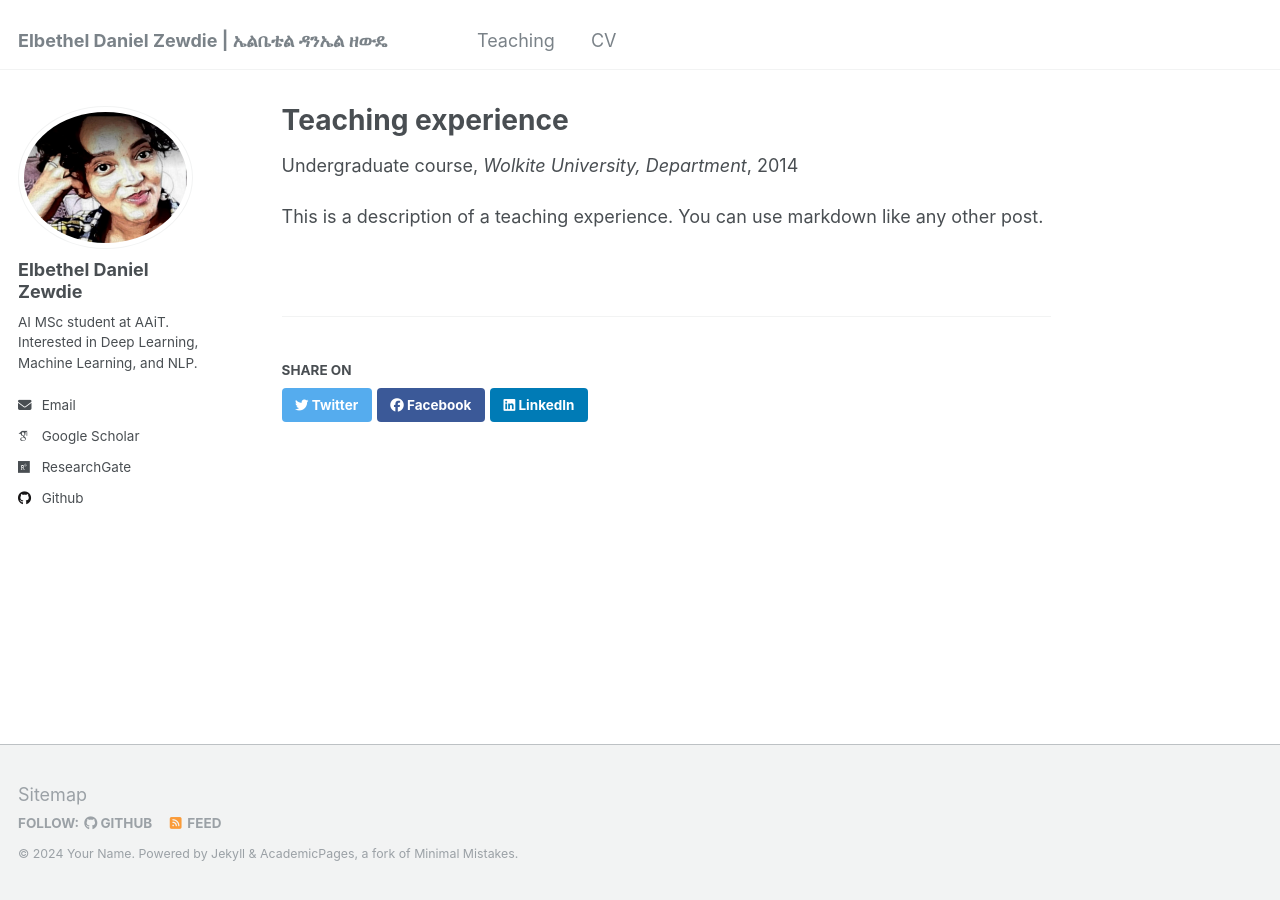
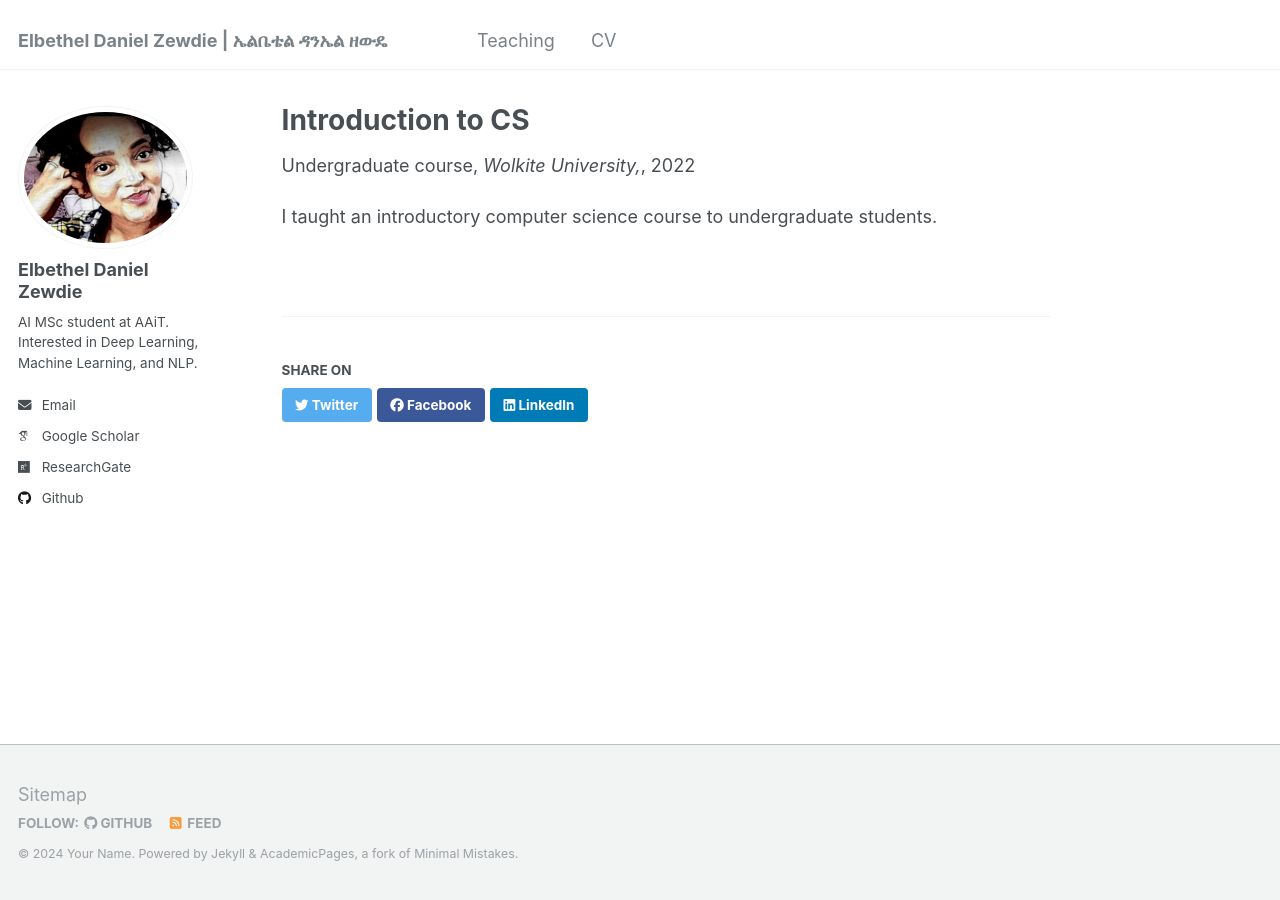
Before and after one commit to Elbethel-dan/Elbethel-dan.github.io, a Jekyll site: the page built from _teaching/2014-spring-teaching-1.md, in a window 1280 px wide. Built offline with Jekyll 4.4.1, drawn with Linux system fonts in a browser that asks for light colours; some web fonts are replaced.

Commit message:
Update 2014-spring-teaching-1.md

```diff
--- a/_teaching/2014-spring-teaching-1.md
+++ b/_teaching/2014-spring-teaching-1.md
@@ -1,11 +1,11 @@
 ---
-title: "Teaching experience "
+title: "Introduction to CS"
 collection: teaching
 type: "Undergraduate course"
 permalink: /teaching/2014-spring-teaching-1
-venue: "Wolkite University, Department"
-date: 2014-01-01
+venue: "Wolkite University,"
+date: 2022-01-01
 #location: "City, Country"
 ---
 
-This is a description of a teaching experience. You can use markdown like any other post.
+I taught an introductory computer science course to undergraduate students.
```
